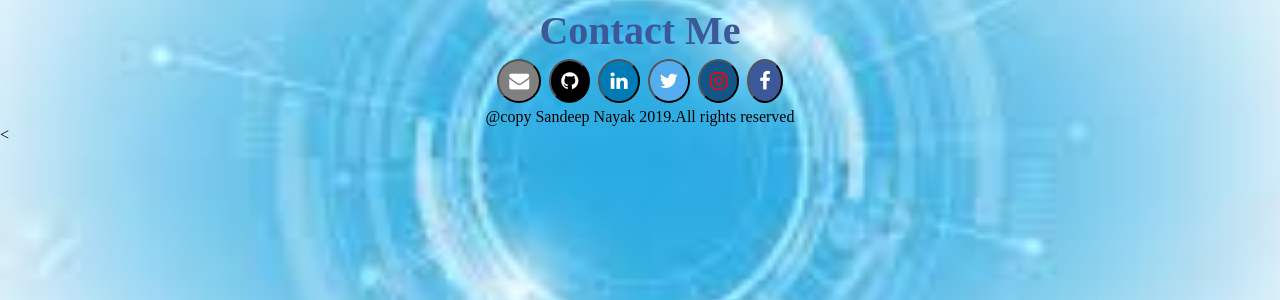
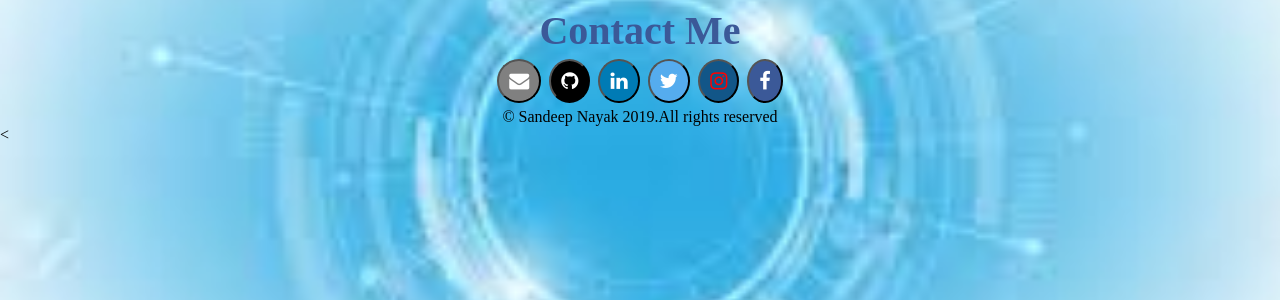
Before and after one commit to sandeepnayaks/sandeepnayaks.github.io, a Jekyll site: the page built from index.html, in a window 1280 px wide. Shown: the part 290-590 px from the top of the page. Built offline with Jekyll 4.4.1, drawn with Linux system fonts in a browser that asks for light colours.

Commit message:
Update default.html

```diff
--- a/_layouts/default.html
+++ b/_layouts/default.html
@@ -46,7 +46,7 @@
 				<a href="https://www.instagram.com/sandeepnayak_"target="_blank"><button  class="fa fa-instagram" ></button></a></li>
 <a href="https://www.facebook.com/sandeep.nayak.5439087" target="_blank">
     <button class="fa fa-facebook" ></button>
-	  </a><div>@copy Sandeep Nayak 2019.All rights reserved</div></center>
+	  </a><div>&copy Sandeep Nayak 2019.All rights reserved</div></center>
 	  <
   </footer>
 	</div>
```
